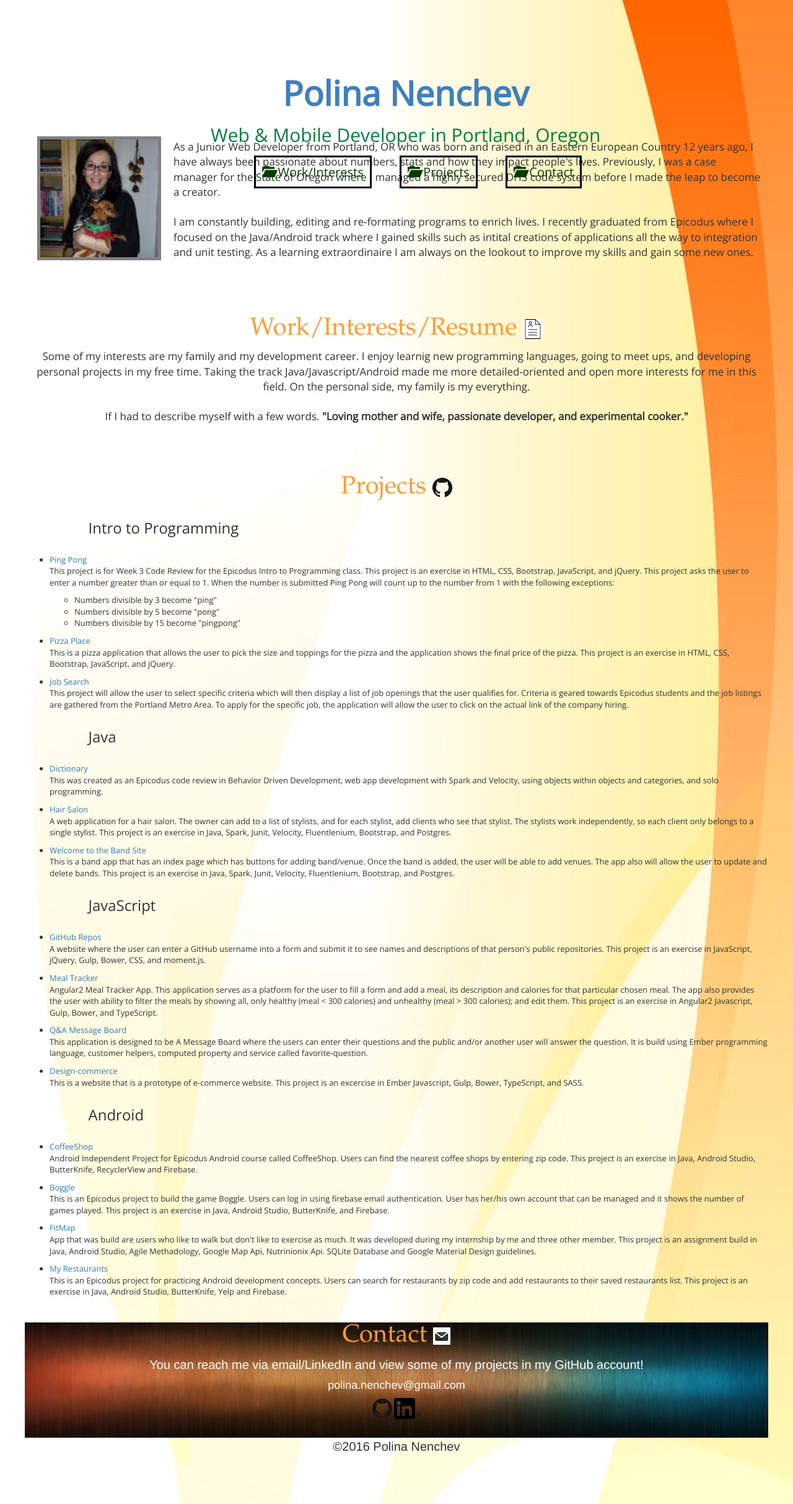
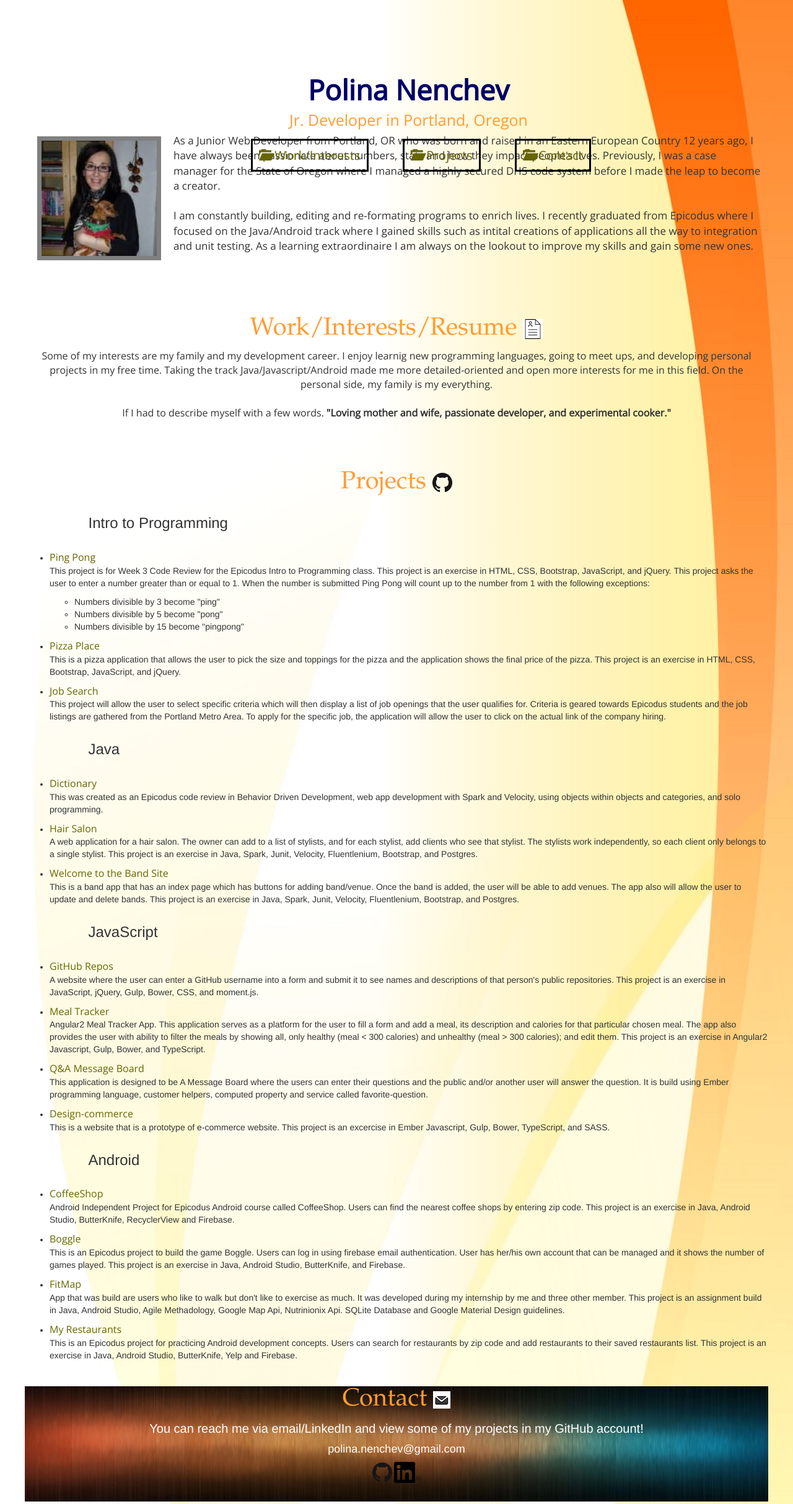
Before and after one commit to polina13/Personal_Portfolio, a PHP site: page / in a window 1280 px wide. Shown: the top 2427 px of the page at 62% size. Run offline with PHP 8.4, Linux system fonts and the light colour scheme.

Commit message:
add updated resume, background picture, fix margins and delete some of the images not needed

```diff
--- a/css/styles.css
+++ b/css/styles.css
@@ -34,9 +34,10 @@ header {
 
 #name1 {
   text-align: center;
-  font-size: 55px;
+  font-size: 45px;
   font-weight: bold;
-  color: #3F7FBF;
+  color:#000066;
+  font-family: 'Open Sans', sans-serif;
 }
 
 #bio {
@@ -46,36 +47,36 @@ header {
 
 .bio-p {
   font-size: 17px;
-  margin-top: 75px;
+  margin-top: 65px;
   padding: 10px;
-  margin-bottom: 60px;
+  margin-bottom: 70px;
   font-family: 'Open Sans', sans-serif;
 }
 
 .picture {
   float:left;
   margin: 80px 20px 20px 20px;
-  border: solid gray 5px;
+  border: solid gray 7px;
 }
 
 .nav-bar li {
   display: inline;
-  padding: 20px;
+  padding: 25px;
 
 }
 .nav-bar li a {
   text-decoration: none;
   border: black 3px solid;
   padding: 10px;
-  color: #063A02;
+  color: #666600;
 }
 .nav-bar li a:hover {
-  color: #4e9cb5;
+  color:#000066;
 }
 
 #header-intro {
-  font-size: 30px;
-  color:  #057E3E;
+  font-size: 25px;
+  color:#ff9c33;
 }
 
 .menu {
@@ -85,10 +86,14 @@ header {
 
 /*projects*/
 
-.projectlist {
+.projectlist li a {
+  font-size: 16px;
+  font-family: 'Open Sans', sans-serif;
+  color: #666600;
+}
+
+.projectlist li a p {
   font-size: 13px;
-  font-family: 'Open Sans', sans-serif;
-
 }
 
 #projects {
@@ -110,7 +115,7 @@ header {
 }
 
 .interst_text {
-  font-size: 17px;
+  font-size: 16px;
 }
 
 /*CONTACT*/
--- a/index.html
+++ b/index.html
@@ -10,7 +10,7 @@
     <div class="content" id="content1">
       <header class="clearfix">
         <h1 id="name1">Polina Nenchev</h1>
-        <h3 id="header-intro">Web & Mobile Developer in Portland, Oregon</h3>
+        <h4 id="header-intro">Jr. Developer in Portland, Oregon</h4>
         <div class="menu">
           <ul class="nav-bar">
             <li><a href="#interest"><b class="glyphicon glyphicon-folder-open"></b> Work/Interests</a></li>
@@ -34,7 +34,7 @@
 
 <!-- Work/Interests -->
     <div class="content" id="interest">
-        <h4 class="page-title">Work/Interests/Resume <a href="PolinaNenchev_resume.pdf"><img src="img/resume.jpg"></a></h4>
+        <h4 class="page-title">Work/Interests/Resume <a href="Polina_Resume_Developer.pdf"><img src="img/resume.jpg"></a></h4>
         <p class="interst_text">Some of my interests are my family and my development career. I enjoy learnig new programming languages, going to meet ups, and developing personal projects in my free time. Taking the track Java/Javascript/Android made me more detailed-oriented and open more interests for me in this field. On the personal side, my family is my everything.
         <br></br>
         If I had to describe myself with a few words. <strong> "Loving mother and wife, passionate developer, and experimental cooker."</strong>
```
Also changed, not shown: img/q&a.png (deleted), 2 other files.
